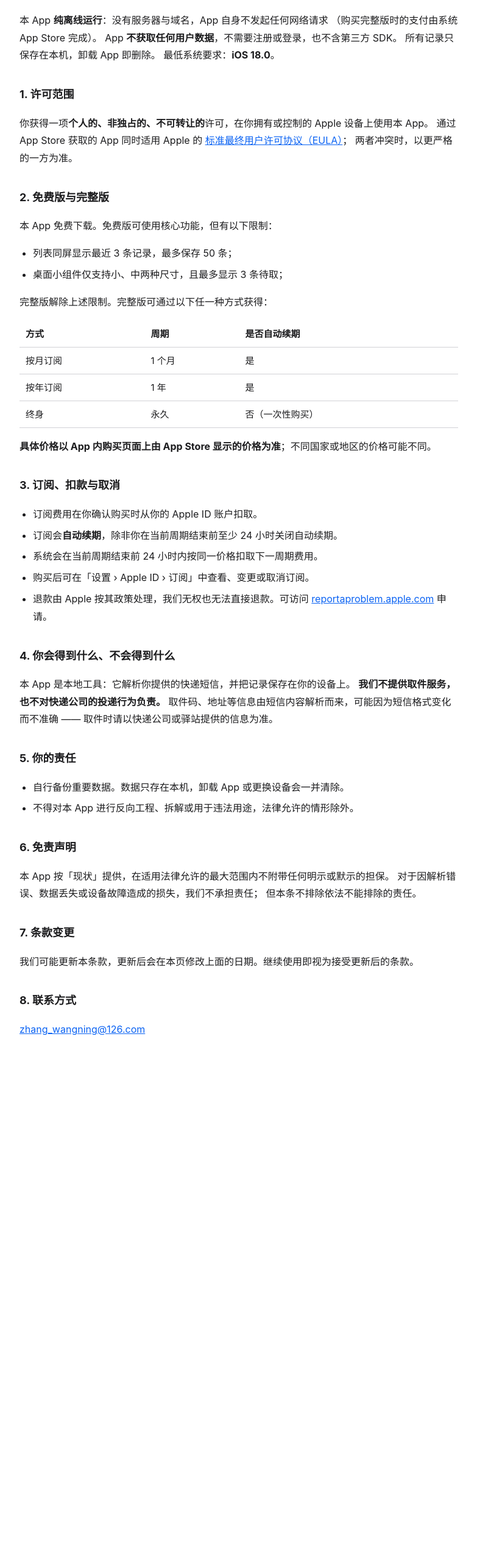
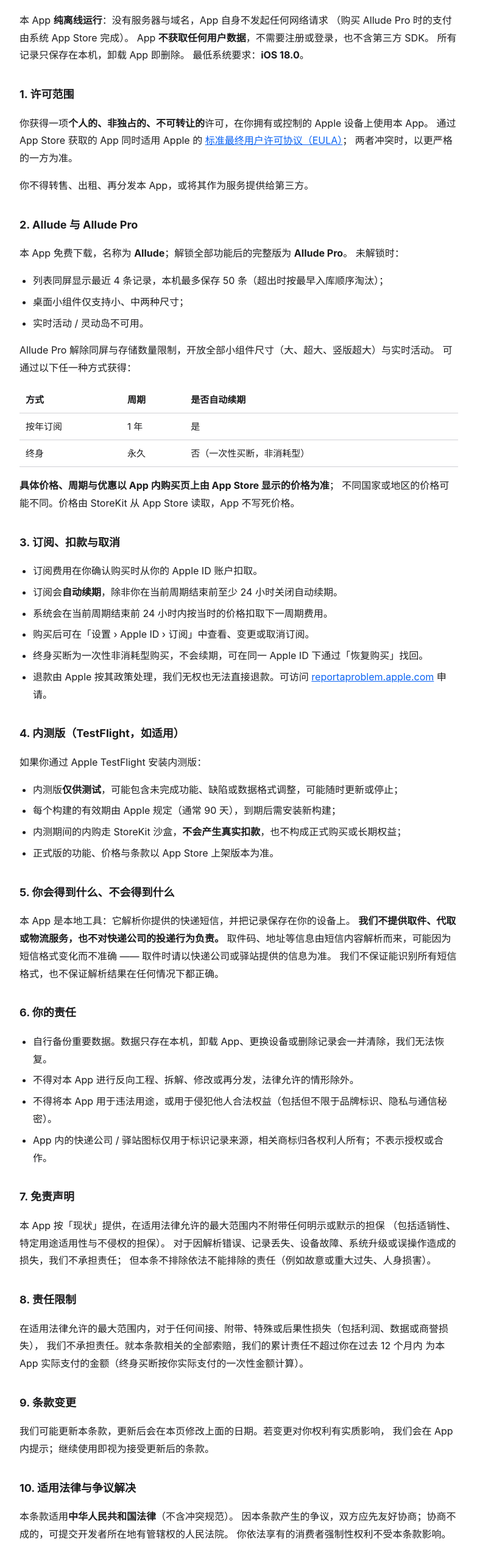
Before and after one commit to Zhangwangning/allude-legal, a plain HTML site: page terms.html in a window 1280 px wide. Shown: the part 240-2797 px from the top of the page at 61% size, without its empty margins (248-1031 px from the left). Before the commit the page ends 2039 px from the top, so only its background shows below. Drawn offline with Linux system fonts and the light colour scheme.

Commit message:
docs(legal): 隐私政策与使用条款按两档内购与 TestFlight 实情修订（2026-11-10）

```diff
--- a/terms.html
+++ b/terms.html
@@ -18,17 +18,18 @@
   a { color: #0b63f3; }
   ul { padding-left: 22px; }
   li { margin: 6px 0; }
+  .note { color: #8e8e93; font-size: 14px; }
 </style>
 </head>
 <body>
   <h1>使用条款</h1>
-  <p class="sub">Allude · 最后更新：2026-11-08</p>
+  <p class="sub">Allude · 最后更新：2026-11-10</p>
 
   <p>下载或使用本 App 即表示你同意以下条款。若不同意，请停止使用并删除 App。</p>
 
   <h2>0. 运行方式</h2>
   <p>本 App <b>纯离线运行</b>：没有服务器与域名，App 自身不发起任何网络请求
-     （购买完整版时的支付由系统 App Store 完成）。
+     （购买 Allude Pro 时的支付由系统 App Store 完成）。
      App <b>不获取任何用户数据</b>，不需要注册或登录，也不含第三方 SDK。
      所有记录只保存在本机，卸载 App 即删除。
      最低系统要求：<b>iOS 18.0</b>。</p>
@@ -38,52 +39,83 @@
      通过 App Store 获取的 App 同时适用 Apple 的
      <a href="https://www.apple.com/legal/internet-services/itunes/dev/stdeula/">标准最终用户许可协议（EULA）</a>；
      两者冲突时，以更严格的一方为准。</p>
+  <p>你不得转售、出租、再分发本 App，或将其作为服务提供给第三方。</p>
 
-  <h2>2. 免费版与完整版</h2>
-  <p>本 App 免费下载。免费版可使用核心功能，但有以下限制：</p>
+  <h2>2. Allude 与 Allude Pro</h2>
+  <p>本 App 免费下载，名称为 <b>Allude</b>；解锁全部功能后的完整版为 <b>Allude Pro</b>。
+     未解锁时：</p>
   <ul>
-    <li>列表同屏显示最近 3 条记录，最多保存 50 条；</li>
-    <li>桌面小组件仅支持小、中两种尺寸，且最多显示 3 条待取；</li>
+    <li>列表同屏显示最近 4 条记录，本机最多保存 50 条（超出时按最早入库顺序淘汰）；</li>
+    <li>桌面小组件仅支持小、中两种尺寸；</li>
+    <li>实时活动 / 灵动岛不可用。</li>
   </ul>
-  <p>完整版解除上述限制。完整版可通过以下任一种方式获得：</p>
+  <p>Allude Pro 解除同屏与存储数量限制，开放全部小组件尺寸（大、超大、竖版超大）与实时活动。
+     可通过以下任一种方式获得：</p>
   <table>
     <tr><th>方式</th><th>周期</th><th>是否自动续期</th></tr>
-    <tr><td>按月订阅</td><td>1 个月</td><td>是</td></tr>
     <tr><td>按年订阅</td><td>1 年</td><td>是</td></tr>
-    <tr><td>终身</td><td>永久</td><td>否（一次性购买）</td></tr>
+    <tr><td>终身</td><td>永久</td><td>否（一次性买断，非消耗型）</td></tr>
   </table>
-  <p><b>具体价格以 App 内购买页面上由 App Store 显示的价格为准</b>；不同国家或地区的价格可能不同。</p>
+  <p><b>具体价格、周期与优惠以 App 内购买页上由 App Store 显示的价格为准</b>；
+     不同国家或地区的价格可能不同。价格由 StoreKit 从 App Store 读取，App 不写死价格。</p>
 
   <h2>3. 订阅、扣款与取消</h2>
   <ul>
     <li>订阅费用在你确认购买时从你的 Apple ID 账户扣取。</li>
     <li>订阅会<b>自动续期</b>，除非你在当前周期结束前至少 24 小时关闭自动续期。</li>
-    <li>系统会在当前周期结束前 24 小时内按同一价格扣取下一周期费用。</li>
+    <li>系统会在当前周期结束前 24 小时内按当时的价格扣取下一周期费用。</li>
     <li>购买后可在「设置 › Apple ID › 订阅」中查看、变更或取消订阅。</li>
+    <li>终身买断为一次性非消耗型购买，不会续期，可在同一 Apple ID 下通过「恢复购买」找回。</li>
     <li>退款由 Apple 按其政策处理，我们无权也无法直接退款。可访问
         <a href="https://reportaproblem.apple.com">reportaproblem.apple.com</a> 申请。</li>
   </ul>
 
-  <h2>4. 你会得到什么、不会得到什么</h2>
-  <p>本 App 是本地工具：它解析你提供的快递短信，并把记录保存在你的设备上。
-     <b>我们不提供取件服务，也不对快递公司的投递行为负责。</b>
-     取件码、地址等信息由短信内容解析而来，可能因为短信格式变化而不准确 —— 取件时请以快递公司或驿站提供的信息为准。</p>
-
-  <h2>5. 你的责任</h2>
+  <h2>4. 内测版（TestFlight，如适用）</h2>
+  <p>如果你通过 Apple TestFlight 安装内测版：</p>
   <ul>
-    <li>自行备份重要数据。数据只存在本机，卸载 App 或更换设备会一并清除。</li>
-    <li>不得对本 App 进行反向工程、拆解或用于违法用途，法律允许的情形除外。</li>
+    <li>内测版<b>仅供测试</b>，可能包含未完成功能、缺陷或数据格式调整，可能随时更新或停止；</li>
+    <li>每个构建的有效期由 Apple 规定（通常 90 天），到期后需安装新构建；</li>
+    <li>内测期间的内购走 StoreKit 沙盒，<b>不会产生真实扣款</b>，也不构成正式购买或长期权益；</li>
+    <li>正式版的功能、价格与条款以 App Store 上架版本为准。</li>
   </ul>
 
-  <h2>6. 免责声明</h2>
-  <p>本 App 按「现状」提供，在适用法律允许的最大范围内不附带任何明示或默示的担保。
-     对于因解析错误、数据丢失或设备故障造成的损失，我们不承担责任；
-     但本条不排除依法不能排除的责任。</p>
+  <h2>5. 你会得到什么、不会得到什么</h2>
+  <p>本 App 是本地工具：它解析你提供的快递短信，并把记录保存在你的设备上。
+     <b>我们不提供取件、代取或物流服务，也不对快递公司的投递行为负责。</b>
+     取件码、地址等信息由短信内容解析而来，可能因为短信格式变化而不准确 ——
+     取件时请以快递公司或驿站提供的信息为准。
+     我们不保证能识别所有短信格式，也不保证解析结果在任何情况下都正确。</p>
 
-  <h2>7. 条款变更</h2>
-  <p>我们可能更新本条款，更新后会在本页修改上面的日期。继续使用即视为接受更新后的条款。</p>
+  <h2>6. 你的责任</h2>
+  <ul>
+    <li>自行备份重要数据。数据只存在本机，卸载 App、更换设备或删除记录会一并清除，我们无法恢复。</li>
+    <li>不得对本 App 进行反向工程、拆解、修改或再分发，法律允许的情形除外。</li>
+    <li>不得将本 App 用于违法用途，或用于侵犯他人合法权益（包括但不限于品牌标识、隐私与通信秘密）。</li>
+    <li>App 内的快递公司 / 驿站图标仅用于标识记录来源，相关商标归各权利人所有；不表示授权或合作。</li>
+  </ul>
 
-  <h2>8. 联系方式</h2>
+  <h2>7. 免责声明</h2>
+  <p>本 App 按「现状」提供，在适用法律允许的最大范围内不附带任何明示或默示的担保
+     （包括适销性、特定用途适用性与不侵权的担保）。
+     对于因解析错误、记录丢失、设备故障、系统升级或误操作造成的损失，我们不承担责任；
+     但本条不排除依法不能排除的责任（例如故意或重大过失、人身损害）。</p>
+
+  <h2>8. 责任限制</h2>
+  <p>在适用法律允许的最大范围内，对于任何间接、附带、特殊或后果性损失（包括利润、数据或商誉损失），
+     我们不承担责任。就本条款相关的全部索赔，我们的累计责任不超过你在过去 12 个月内
+     为本 App 实际支付的金额（终身买断按你实际支付的一次性金额计算）。</p>
+
+  <h2>9. 条款变更</h2>
+  <p>我们可能更新本条款，更新后会在本页修改上面的日期。若变更对你权利有实质影响，
+     我们会在 App 内提示；继续使用即视为接受更新后的条款。</p>
+
+  <h2>10. 适用法律与争议解决</h2>
+  <p>本条款适用<b>中华人民共和国法律</b>（不含冲突规范）。
+     因本条款产生的争议，双方应先友好协商；协商不成的，可提交开发者所在地有管辖权的人民法院。
+     你依法享有的消费者强制性权利不受本条款影响。</p>
+
+  <h2>11. 联系方式</h2>
   <p><a href="mailto:zhang_wangning@126.com">zhang_wangning@126.com</a></p>
+  <p class="note">本条款适用于 App Store、TestFlight 及本地分发的 Allude iOS App。</p>
 </body>
 </html>
```
Also changed, not shown: privacy.html (+55 -30 lines).
